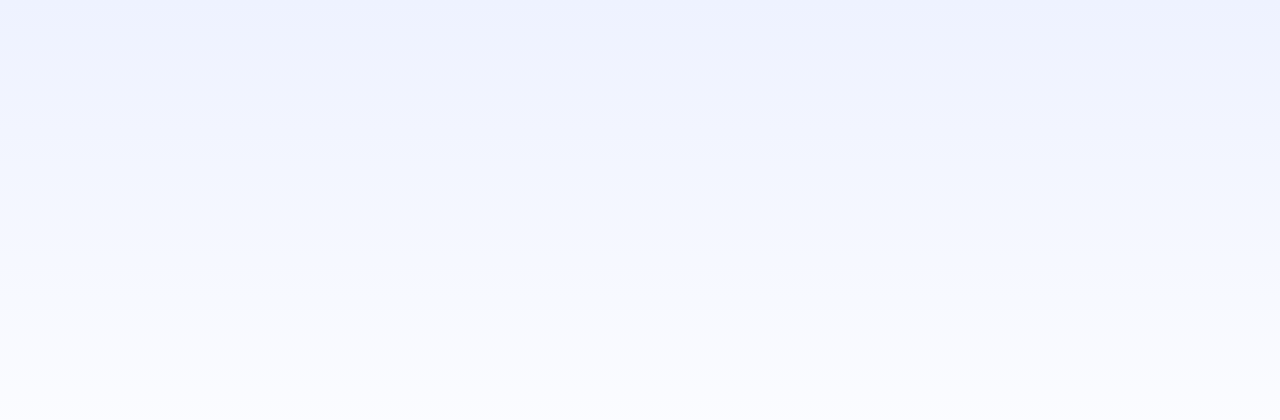
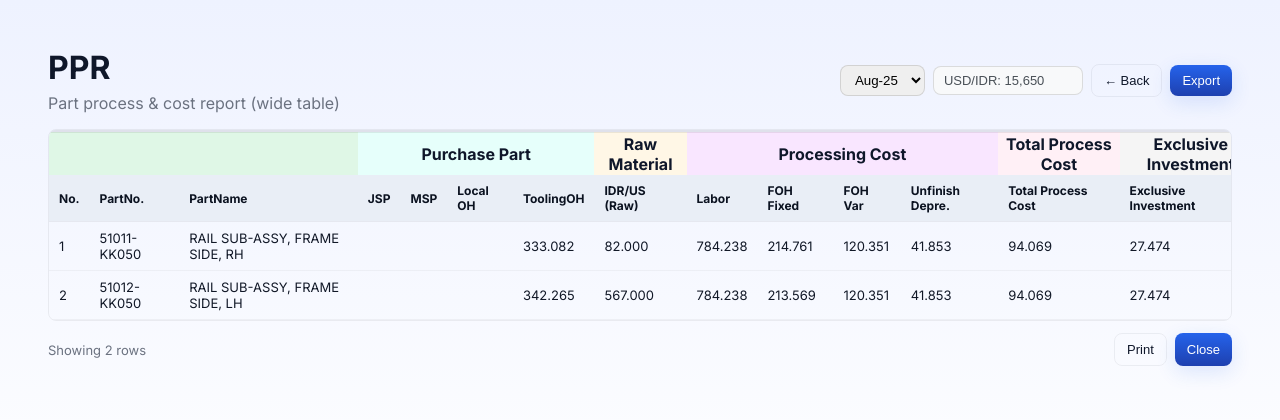
Before and after one commit to ari-fikri/finance-dashboard, a React (Vite) app: page /ppr in a window 1280 px wide. Before the commit this address had no page. Shown: the top 420 px of the page. Built offline with nearby package versions, Linux system fonts and the light colour scheme.

Commit message:
Add PPR IHP page

```diff
--- a/src/App.jsx
+++ b/src/App.jsx
@@ -224,7 +224,7 @@ export default function App() {
                 <div />
                 <div>
                   <button
-                    onClick={calculateIhp}
+                    onClick={() => navigate("/ppr")}
                     disabled={isCalculating}
                     className="btn btn-primary"
                     style={isCalculating ? { opacity: 0.7, cursor: "wait" } : {}}
--- /dev/null
+++ b/src/PPRPage.jsx
@@ -0,0 +1,196 @@
+import React, { useMemo, useState } from "react";
+import { useNavigate } from "react-router-dom";
+import { pprSampleData } from "./data/pprSampleData";
+
+/**
+ * PPRPage - Presents a wide multi-row header table similar to the provided screenshot.
+ * - Sticky multi-row header
+ * - Horizontal scroll for many columns
+ * - Example/sample data included
+ */
+export default function PPRPage() {
+  const navigate = useNavigate();
+  const [selectedMonth, setSelectedMonth] = useState("Aug-25");
+
+  // Exchange rates for different months
+  const exchangeRates = {
+    "Aug-25": "15,650",
+    "Jul-25": "15,420",
+    "Jun-25": "15,890"
+  };
+
+  // Sample data (you should replace with real data or fetch from API)
+  const rows = useMemo(() => {
+    return pprSampleData;
+  }, []);
+
+  return (
+    <div style={{ padding: 20 }}>
+      <div style={{ maxWidth: 1400, margin: "0 auto" }}>
+        <div style={{ display: "flex", justifyContent: "space-between", alignItems: "center", gap: 12 }}>
+          <div>
+            <h1 style={{ margin: 0 }}>PPR</h1>
+            <p style={{ margin: "6px 0 0", color: "#6b7280" }}>Part process & cost report (wide table)</p>
+          </div>
+
+          <div style={{ display: "flex", gap: 8, alignItems: "center" }}>
+            <select
+              value={selectedMonth}
+              onChange={(e) => setSelectedMonth(e.target.value)}
+              style={{ padding: "6px 10px", borderRadius: 8, border: "1px solid rgba(0,0,0,0.12)" }}
+            >
+              <option value="Aug-25">Aug-25</option>
+              <option value="Jul-25">Jul-25</option>
+              <option value="Jun-25">Jun-25</option>
+            </select>
+
+            <input
+              type="text"
+              value={`USD/IDR: ${exchangeRates[selectedMonth]}`}
+              readOnly
+              style={{
+                padding: "6px 10px",
+                borderRadius: 8,
+                border: "1px solid rgba(0,0,0,0.12)",
+                backgroundColor: "#f8f9fa",
+                color: "#495057",
+                width: "150px",
+                fontSize: "13px"
+              }}
+            />
+
+            <button className="btn btn-ghost" onClick={() => navigate(-1)}>← Back</button>
+            <button className="btn btn-primary" onClick={() => alert("Export CSV (preview)")}>Export</button>
+          </div>
+        </div>
+
+        <div style={{ height: 16 }} />
+
+        {/* Table container with horizontal scroll */}
+        <div style={{ overflow: "auto", border: "1px solid rgba(0,0,0,0.06)", borderRadius: 8 }}>
+          <table style={{ borderCollapse: "collapse", minWidth: 1400, width: "100%" }}>
+            <thead>
+              {/* First header row: colored bands */}
+              <tr>
+                <th colSpan="3" style={headerBandStyle("#dff7e6")}> </th>
+                <th colSpan="4" style={headerBandStyle("#e6fffb")}>Purchase Part</th>
+                <th colSpan="1" style={headerBandStyle("#fff7e6")}>Raw Material</th>
+                <th colSpan="4" style={headerBandStyle("#f9e6ff")}>Processing Cost</th>
+                <th colSpan="1" style={headerBandStyle("#fff0f6")}>Total Process Cost</th>
+                <th colSpan="1" style={headerBandStyle("#f5f5f5")}>Exclusive Investment</th>
+                <th colSpan="1" style={headerBandStyle("#fff0f0")}>Total Cost</th>
+                <th colSpan="1" style={headerBandStyle("#ffffff")}>Remark</th>
+              </tr>
+
+              {/* Second header row: column group titles */}
+              <tr style={{ background: "#e9eef6" }}>
+                <th style={thSticky}>No.</th>
+                <th style={thSticky}>PartNo.</th>
+                <th style={thSticky}>PartName</th>
+
+                <th style={thSticky}>JSP</th>
+                <th style={thSticky}>MSP</th>
+                <th style={thSticky}>Local OH</th>
+                <th style={thSticky}>ToolingOH</th>
+
+                <th style={thSticky}>IDR/US (Raw)</th>
+
+                <th style={thSticky}>Labor</th>
+                <th style={thSticky}>FOH Fixed</th>
+                <th style={thSticky}>FOH Var</th>
+                <th style={thSticky}>Unfinish Depre.</th>
+
+                <th style={thSticky}>Total Process Cost</th>
+                <th style={thSticky}>Exclusive Investment</th>
+                <th style={thSticky}>Total Cost</th>
+                <th style={thSticky}>Remark</th>
+              </tr>
+            </thead>
+
+            <tbody>
+              {rows.map((r) => (
+                <tr key={r.partNo} style={{ borderBottom: "1px solid rgba(0,0,0,0.04)" }}>
+                  <td style={td}>{r.no}</td>
+                  <td style={td}>{r.partNo}</td>
+                  <td style={td}>{r.partName}</td>
+
+                  <td style={td}>{r.jsp ?? "-"}</td>
+                  <td style={td}>{r.msp ?? "-"}</td>
+                  <td style={td}>{r.localOH ?? "-"}</td>
+                  <td style={td}>{formatNumber(r.toolingOH)}</td>
+
+                  <td style={td}>{formatNumber(r.rawMaterial)}</td>
+
+                  <td style={td}>{formatNumber(r.labor)}</td>
+                  <td style={td}>{formatNumber(r.fohFix)}</td>
+                  <td style={td}>{formatNumber(r.fohVar)}</td>
+                  <td style={td}>{formatNumber(r.unfinishDepre)}</td>
+
+                  <td style={td}>{formatNumber(r.totalProcessCost)}</td>
+                  <td style={td}>{formatNumber(r.exclusiveInvestment)}</td>
+                  <td style={td}>{formatNumber(r.totalCost)}</td>
+                  <td style={td}>{r.remark}</td>
+                </tr>
+              ))}
+            </tbody>
+          </table>
+        </div>
+
+        <div style={{ marginTop: 12, display: "flex", justifyContent: "space-between", alignItems: "center" }}>
+          <div style={{ color: "#6b7280", fontSize: 13 }}>Showing {rows.length} rows</div>
+          <div style={{ display: "flex", gap: 8 }}>
+            <button className="btn btn-ghost" onClick={() => alert("Print (preview)")}>Print</button>
+            <button className="btn btn-primary" onClick={() => alert("Close (preview)") || navigate(-1)}>Close</button>
+          </div>
+        </div>
+      </div>
+    </div>
+  );
+}
+
+/* helpers and styles */
+const headerBandStyle = (bg) => ({
+  background: bg,
+  height: 18,
+  borderTop: "3px solid rgba(0,0,0,0.08)",
+});
+
+const thSticky = {
+  position: "sticky",
+  top: 0,
+  zIndex: 10,
+  padding: "8px 10px",
+  textAlign: "left",
+  fontSize: 12,
+  color: "#0b1220",
+  fontWeight: 700,
+  borderBottom: "1px solid rgba(0,0,0,0.06)"
+};
+
+const filterInputStyle = {
+  width: "100%",
+  padding: "6px 8px",
+  borderRadius: 6,
+  border: "1px solid rgba(0,0,0,0.06)",
+};
+
+const filterSelectStyle = {
+  padding: "6px 8px",
+  borderRadius: 6,
+  border: "1px solid rgba(0,0,0,0.06)",
+};
+
+const filterThStyle = {
+  padding: "6px 8px",
+  textAlign: "left",
+  minWidth: 80
+};
+
+const td = { padding: "8px 10px", fontSize: 13, color: "#111827" };
+
+const formatNumber = (v) => {
+  if (v == null || v === "") return "-";
+  // shows with thousand separators and 3 decimals if float
+  if (typeof v === "number") return v.toLocaleString(undefined, { minimumFractionDigits: 3, maximumFractionDigits: 3 });
+  return v;
+};
--- /dev/null
+++ b/src/data/pprSampleData.js
@@ -0,0 +1,41 @@
+// src/data/pprSampleData.js
+
+export const pprSampleData = [
+  {
+    no: 1,
+    partNo: "51011-KK050",
+    partName: "RAIL SUB-ASSY, FRAME SIDE, RH",
+    jsp: "",
+    msp: "",
+    localOH: "",
+    toolingOH: 333.082,
+    rawMaterial: 82,
+    labor: 784.238,
+    fohFix: 214.761,
+    fohVar: 120.351,
+    unfinishDepre: 41.853,
+    totalProcessCost: 94.069,
+    exclusiveInvestment: 27.474,
+    totalCost: 1615.909,
+    remark: "RH - LH different",
+  },
+  {
+    no: 2,
+    partNo: "51012-KK050",
+    partName: "RAIL SUB-ASSY, FRAME SIDE, LH",
+    jsp: "",
+    msp: "",
+    localOH: "",
+    toolingOH: 342.265,
+    rawMaterial: 567,
+    labor: 784.238,
+    fohFix: 213.569,
+    fohVar: 120.351,
+    unfinishDepre: 41.853,
+    totalProcessCost: 94.069,
+    exclusiveInvestment: 27.474,
+    totalCost: 1624.385,
+    remark: "",
+  },
+  // add more rows as needed...
+];
--- a/src/main.jsx
+++ b/src/main.jsx
@@ -4,6 +4,7 @@ import { BrowserRouter, Routes, Route } from "react-router-dom";
 import './index.css'
 import App from './App.jsx'
 import SyncPartList from "./SyncPartList";
+import PPRPage from "./PPRPage";
 
 createRoot(document.getElementById('root')).render(
     <React.StrictMode>
@@ -11,6 +12,7 @@ createRoot(document.getElementById('root')).render(
       <Routes>
         <Route path="/" element={<App />} />
         <Route path="/sync" element={<SyncPartList />} />
+        <Route path="/ppr" element={<PPRPage />} />
       </Routes>
     </BrowserRouter>
   </React.StrictMode>
```
